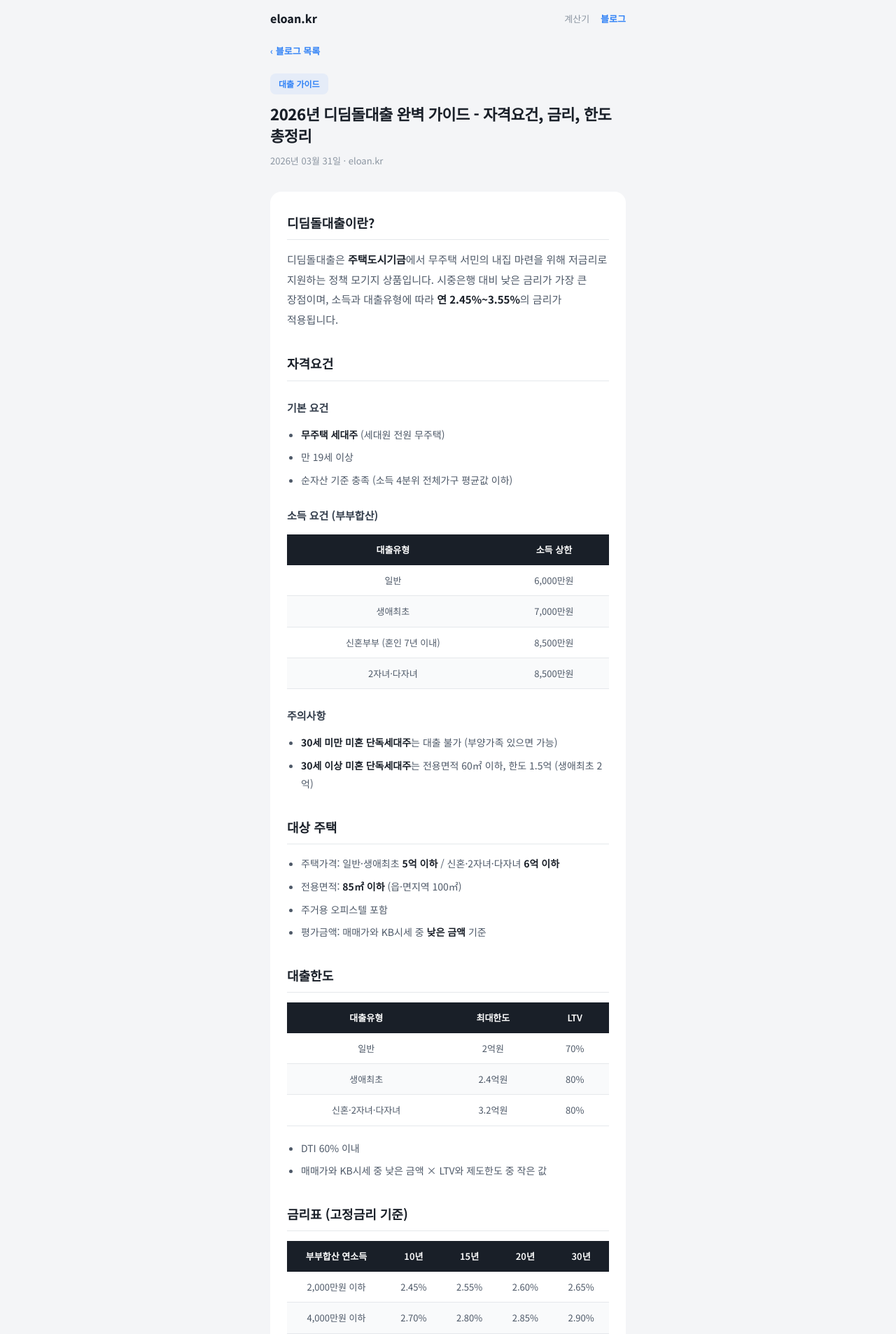
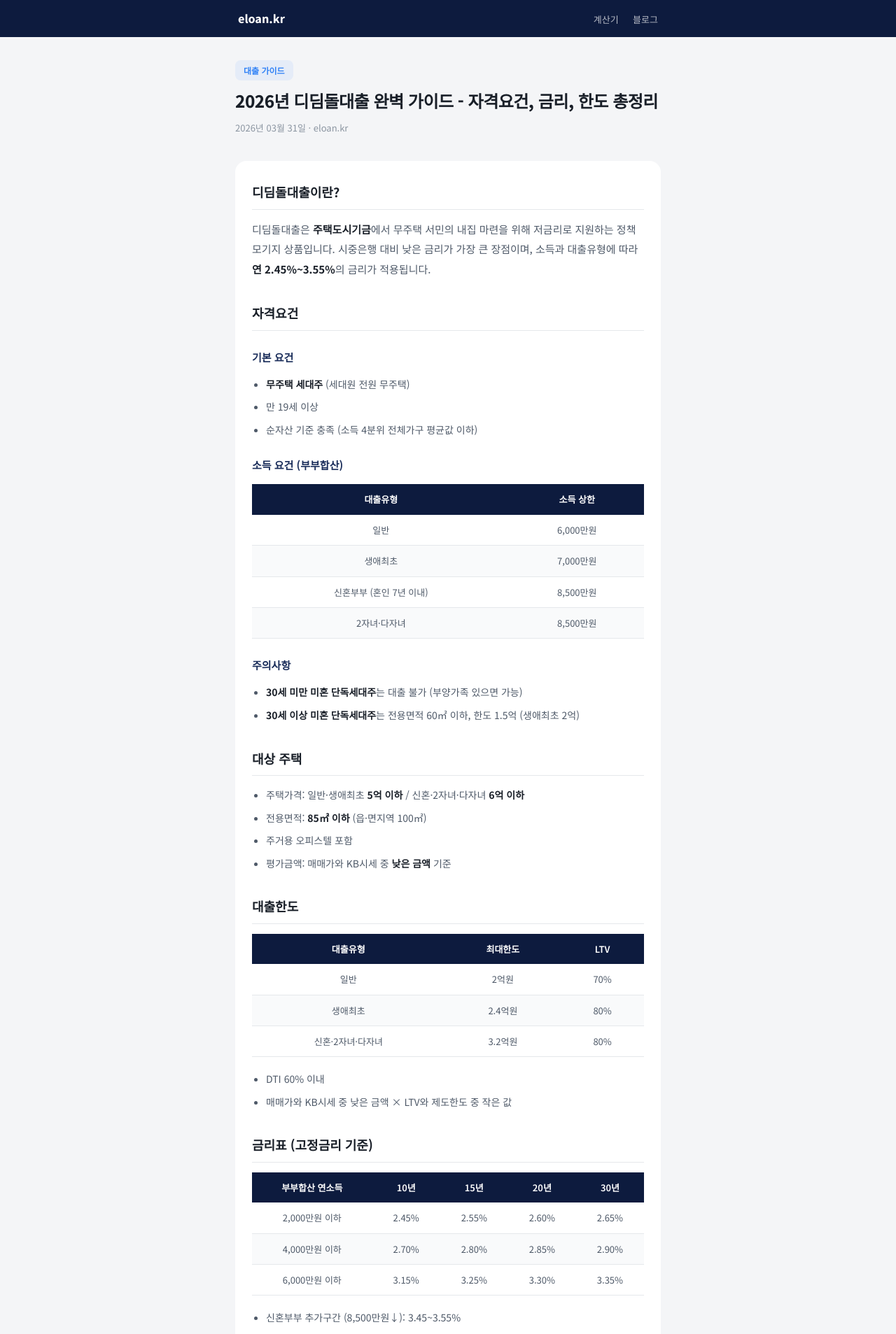
Before and after one commit to yoorimint/elaon, a Jekyll site: the page built from _posts/2026-03-31-didimdol-loan-guide.md, in a window 1280 px wide. Shown: the top 1907 px of the page at 70% size. Built offline with Jekyll 4.4.1, drawn with Linux system fonts in a browser that asks for light colours; some of the changed text lies outside the part shown.

Commit message:
이번 세션 변경사항 전부 되돌림 (c4cef2d 상태로 복원)
https://claude.ai/code/session_01AeScFBHDXkrZb7rEK2TTyS

```diff
--- a/_layouts/default.html
+++ b/_layouts/default.html
@@ -14,32 +14,32 @@
 <link rel="canonical" href="{{ page.url | absolute_url }}">
 <link rel="preconnect" href="https://fonts.googleapis.com">
 <link rel="preconnect" href="https://fonts.gstatic.com" crossorigin>
-<link href="https://fonts.googleapis.com/css2?family=Noto+Sans+KR:wght@400;500;600;700;800&display=swap" rel="stylesheet">
+<link href="https://fonts.googleapis.com/css2?family=Noto+Sans+KR:wght@300;400;500;600;700;800&display=swap" rel="stylesheet">
 <style>
+:root{--navy:#0D1B3E;--navy-light:#1A2D5A;--blue:#3182F6;--bg:#F4F5F7;--white:#fff;--text:#191F28;--text-sub:#4E5968;--text-muted:#8B95A1;--border:#E5E8EB}
 *{margin:0;padding:0;box-sizing:border-box}
-body{font-family:'Noto Sans KR',-apple-system,sans-serif;background:#F4F5F7;color:#191F28;line-height:1.8;-webkit-font-smoothing:antialiased}
-.wrap{max-width:540px;margin:0 auto;padding:0 16px 80px}
-.topbar{display:flex;justify-content:space-between;align-items:center;padding:12px 0}
-.topbar-logo{font-size:16px;font-weight:800;color:#191F28;text-decoration:none}
-.topbar-nav{display:flex;gap:16px}
-.topbar-nav a{font-size:13px;font-weight:500;color:#8B95A1;text-decoration:none}
-.topbar-nav a:hover{color:#3182F6}
-.topbar-nav a.active{font-weight:600;color:#3182F6}
-.footer{text-align:center;padding:32px 0;font-size:11px;color:#8B95A1}
-.footer a{color:#8B95A1;text-decoration:none}
+body{font-family:'Noto Sans KR',-apple-system,sans-serif;background:var(--bg);color:var(--text);line-height:1.8;-webkit-font-smoothing:antialiased}
+.topbar{background:var(--navy);padding:12px 0}
+.topbar-inner{max-width:640px;margin:0 auto;padding:0 20px;display:flex;justify-content:space-between;align-items:center}
+.topbar-logo{color:#fff;text-decoration:none;font-size:16px;font-weight:800}
+.topbar-nav a{color:rgba(255,255,255,.7);text-decoration:none;font-size:13px;font-weight:500;margin-left:16px}
+.topbar-nav a:hover{color:#fff}
+.container{max-width:640px;margin:0 auto;padding:0 16px 80px}
+.footer{text-align:center;padding:32px 0;font-size:11px;color:var(--text-muted)}
+.footer a{color:var(--text-muted)}
 </style>
 {{ page.extra_head }}
 </head>
 <body>
 
-<div class="wrap">
-
 <div class="topbar">
-  <a href="/" class="topbar-logo">eloan.kr</a>
-  <nav class="topbar-nav">
-    <a href="/">계산기</a>
-    <a href="/blog/" class="active">블로그</a>
-  </nav>
+  <div class="topbar-inner">
+    <a href="/" class="topbar-logo">eloan.kr</a>
+    <nav class="topbar-nav">
+      <a href="/">계산기</a>
+      <a href="/blog/">블로그</a>
+    </nav>
+  </div>
 </div>
 
 {{ content }}
@@ -49,7 +49,5 @@ body{font-family:'Noto Sans KR',-apple-system,sans-serif;background:#F4F5F7;colo
   &copy; 2026 <a href="/">eloan.kr</a>
 </div>
 
-</div>
-
 </body>
 </html>
--- a/_layouts/post.html
+++ b/_layouts/post.html
@@ -2,40 +2,28 @@
 layout: default
 ---
 <style>
-.back-link{display:inline-flex;align-items:center;gap:4px;font-size:13px;font-weight:600;color:#3182F6;text-decoration:none;padding:8px 0}
-.back-link:hover{opacity:.7}
-.article-header{padding:12px 0 20px}
-.article-category{display:inline-block;font-size:12px;font-weight:600;color:#3182F6;background:rgba(49,130,246,0.08);padding:4px 12px;border-radius:8px;margin-bottom:12px}
-.article-header h1{font-size:22px;font-weight:800;color:#191F28;line-height:1.4;letter-spacing:-0.5px}
-.article-meta{font-size:13px;color:#8B95A1;margin-top:10px}
-.article-content{background:#fff;border-radius:16px;padding:28px 24px;margin-top:12px}
-.article-content h2{font-size:18px;font-weight:700;color:#191F28;margin:32px 0 14px;padding-bottom:8px;border-bottom:1px solid #E5E8EB}
+.article-header{padding:32px 0 24px}
+.article-category{display:inline-block;font-size:12px;font-weight:600;color:var(--blue);background:rgba(49,130,246,0.08);padding:4px 12px;border-radius:8px;margin-bottom:12px}
+.article-header h1{font-size:24px;font-weight:800;color:var(--text);line-height:1.4;letter-spacing:-0.5px}
+.article-meta{font-size:13px;color:var(--text-muted);margin-top:10px}
+.article-content{background:var(--white);border-radius:16px;padding:28px 24px;margin-top:12px}
+.article-content h2{font-size:18px;font-weight:700;color:var(--text);margin:32px 0 14px;padding-bottom:8px;border-bottom:1px solid var(--border)}
 .article-content h2:first-child{margin-top:0}
-.article-content h3{font-size:15px;font-weight:700;color:#333D4B;margin:24px 0 10px}
-.article-content p{font-size:15px;color:#4E5968;margin-bottom:14px;line-height:1.9;word-break:keep-all}
-.article-content strong{color:#191F28;font-weight:700}
+.article-content h3{font-size:15px;font-weight:700;color:var(--navy-light);margin:24px 0 10px}
+.article-content p{font-size:15px;color:var(--text-sub);margin-bottom:14px;line-height:1.9;word-break:keep-all}
+.article-content strong{color:var(--text);font-weight:700}
 .article-content ul,.article-content ol{margin:12px 0 16px;padding-left:20px}
-.article-content li{font-size:14px;color:#4E5968;line-height:1.9;margin-bottom:6px}
+.article-content li{font-size:14px;color:var(--text-sub);line-height:1.9;margin-bottom:6px}
 .article-content table{width:100%;border-collapse:collapse;margin:14px 0 18px;font-size:13px}
-.article-content th{background:#191F28;color:#fff;font-weight:600;padding:10px 14px;text-align:center}
-.article-content td{padding:10px 14px;border-bottom:1px solid #E5E8EB;text-align:center;color:#4E5968}
+.article-content th{background:var(--navy);color:#fff;font-weight:600;padding:10px 14px;text-align:center}
+.article-content td{padding:10px 14px;border-bottom:1px solid var(--border);text-align:center;color:var(--text-sub)}
 .article-content tr:nth-child(even) td{background:#F9FAFB}
-.article-content blockquote{margin:16px 0;padding:14px 18px;background:rgba(49,130,246,0.04);border-left:3px solid #3182F6;border-radius:0 10px 10px 0}
-.article-content blockquote p{color:#333D4B;margin:0;font-size:14px}
-.article-content blockquote a{color:#3182F6;font-weight:600}
-.article-content hr{border:none;border-top:1px solid #E5E8EB;margin:24px 0}
-.article-tags{display:flex;flex-wrap:wrap;gap:6px;margin-top:20px;padding-top:16px;border-top:1px solid #E5E8EB}
-.article-tag{font-size:12px;color:#8B95A1;background:#F4F5F7;padding:4px 10px;border-radius:8px}
+.article-tags{display:flex;flex-wrap:wrap;gap:6px;margin-top:28px;padding-top:16px;border-top:1px solid var(--border)}
+.article-tag{font-size:12px;color:var(--text-muted);background:var(--bg);padding:4px 10px;border-radius:8px}
 .coupang-ad{text-align:center;margin-top:20px}
-.calc-banner{display:flex;align-items:center;justify-content:space-between;background:#3182F6;border-radius:14px;padding:18px 22px;margin-top:20px;text-decoration:none;transition:background .15s}
-.calc-banner:hover{background:#1B64DA}
-.calc-banner-text{color:#fff;font-size:14px;font-weight:700}
-.calc-banner-sub{color:rgba(255,255,255,.7);font-size:12px;margin-top:2px}
-.calc-banner-arrow{color:#fff;font-size:20px;font-weight:700}
 </style>
 
-<a href="/blog/" class="back-link">&lsaquo; 블로그 목록</a>
-
+<div class="container">
   <div class="article-header">
     {% if page.category %}<span class="article-category">{{ page.category }}</span>{% endif %}
     <h1>{{ page.title }}</h1>
@@ -55,13 +43,6 @@ layout: default
   {% endif %}
 
   <div class="coupang-ad">
-  <iframe src="https://ads-partners.coupang.com/widgets.html?id=976950&template=carousel&trackingCode=AF0866991&subId=&width=500&height=100&tsource=" style="max-width:100%;width:500px;height:100px" frameborder="0" scrolling="no" referrerpolicy="unsafe-url" browsingtopics></iframe>
+    <iframe src="https://ads-partners.coupang.com/widgets.html?id=976950&template=carousel&trackingCode=AF0866991&subId=&width=320&height=100&tsource=" width="320" height="100" frameborder="0" scrolling="no" referrerpolicy="unsafe-url" browsingtopics></iframe>
   </div>
-
-<a href="/" class="calc-banner">
-  <div>
-    <div class="calc-banner-text">디딤돌대출 계산기</div>
-    <div class="calc-banner-sub">금리·월상환금 바로 계산하기</div>
 </div>
-  <span class="calc-banner-arrow">&rsaquo;</span>
-</a>
```
Also changed, not shown: blog/index.html (+11 -22 lines), index.html (+6 -18 lines). Lines whose indentation alone changed are shown as unchanged.
